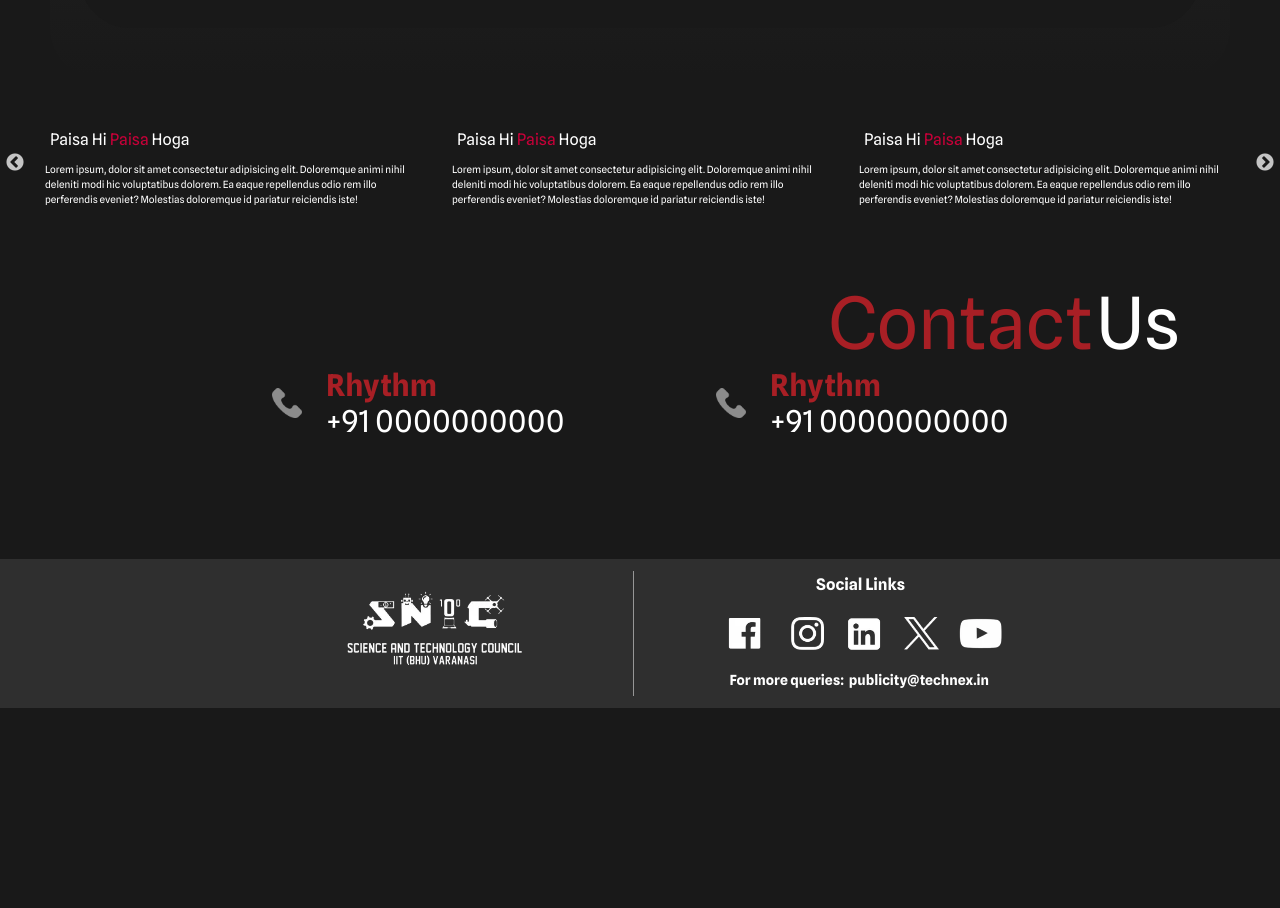
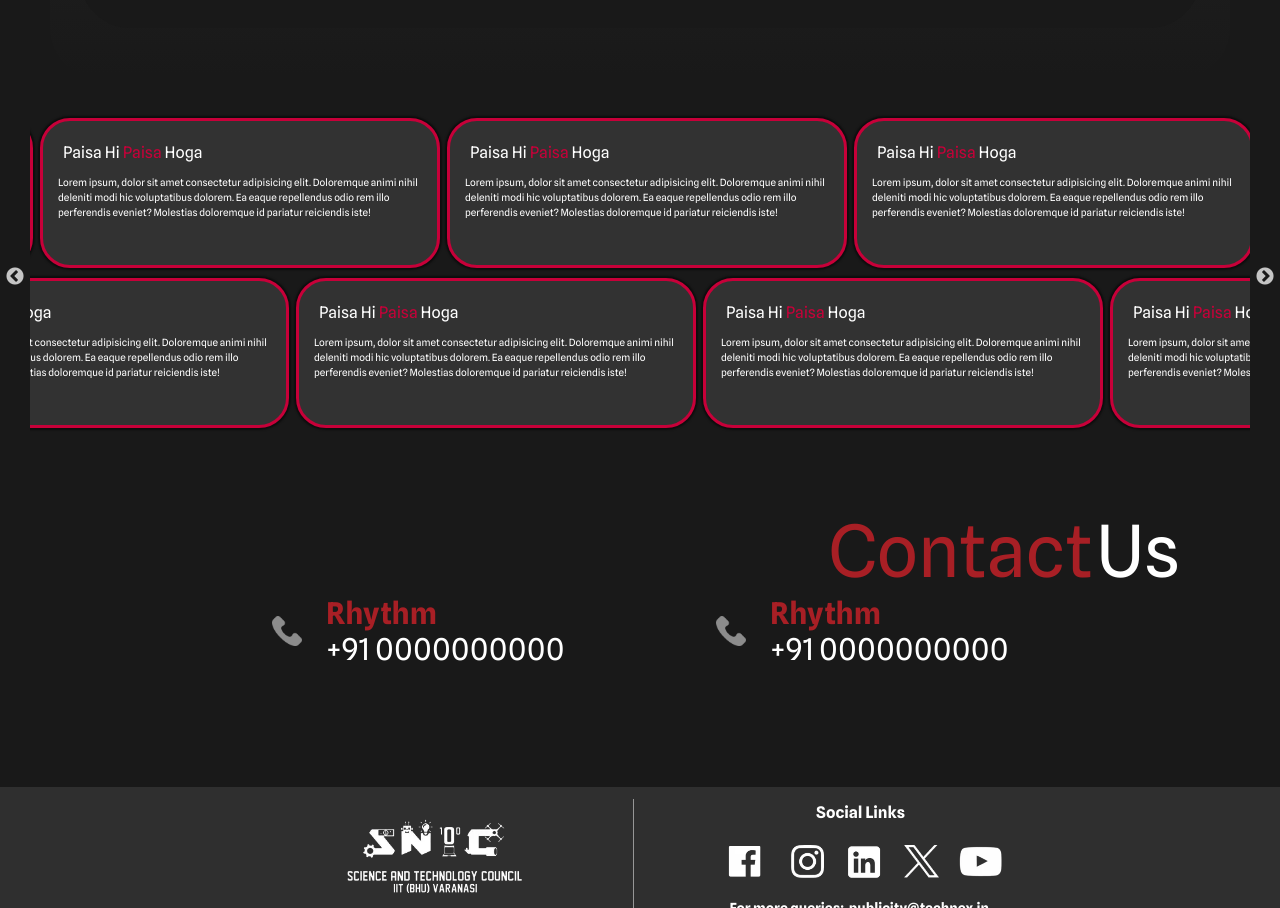
Before and after one commit to technex-iit-bhu/CA_Frontend, a Next.js app: page / in a window 1280 px wide. Shown: the part 3617-4525 px from the top of the page. Before the commit the page ends 4325 px from the top, so only its background shows below. Built offline with nearby package versions, Linux system fonts and the light colour scheme.

Commit message:
Added zig zags

```diff
--- a/src/components/carousel.tsx
+++ b/src/components/carousel.tsx
@@ -2,7 +2,7 @@ import React from "react";
 import Slider from "react-slick";
 import Head from "next/head";
 import IncentiveCard from "./incentive_card";
-import "src/styles/Incentive.module.css";
+
 
 const titletext = ["Paisa Hi ",  <span style={{color: "#C70039"}}>Paisa</span>, " Hoga"];
 const lor = `Lorem ipsum, dolor sit amet consectetur adipisicing elit. Doloremque animi nihil deleniti modi hic voluptatibus dolorem. Ea eaque repellendus odio rem illo perferendis eveniet? Molestias doloremque id pariatur reiciendis iste!`
@@ -51,10 +51,46 @@ const IncentivesCarousel = () => {
 </Head>
         <Slider {...settings}>
 
-            <IncentiveCard title={titletext} text={lor}/>
-            <IncentiveCard title={titletext} text={lor}/>
-            <IncentiveCard title={titletext} text={lor}/>
-            <IncentiveCard title={titletext} text={lor}/>
+            <div>
+            <IncentiveCard title={titletext} text={lor} />
+            <div style={{marginLeft: "20vw"}}>
+            <IncentiveCard title={titletext} text={lor} />
+            </div>
+
+            </div>
+
+
+            <div>
+            <IncentiveCard title={titletext} text={lor} />
+            <div style={{marginLeft: "20vw"}}>
+            <IncentiveCard title={titletext} text={lor} />
+            </div>
+
+            </div>
+
+            <div>
+            <IncentiveCard title={titletext} text={lor} />
+            <div style={{marginLeft: "20vw"}}>
+            <IncentiveCard title={titletext} text={lor} />
+            </div>
+
+            </div>
+
+            <div>
+            <IncentiveCard title={titletext} text={lor} />
+            <div style={{marginLeft: "20vw"}}>
+            <IncentiveCard title={titletext} text={lor} />
+            </div>
+
+            </div>
+
+
+
+
+
+
+
+
 
 
 
--- a/src/components/incentive_card.tsx
+++ b/src/components/incentive_card.tsx
@@ -8,7 +8,23 @@ interface CardProps {
 //
 const IncentiveCard: FC<CardProps> = ({title, text}) => {
     return(
-    <div className="container">
+    <div style={{
+        width: "400px",
+        height: "150px",
+        display: "block",
+        border: "10px solid #C70039",
+        borderRadius: "30px",
+        borderWidth: "3px",
+        borderColor: "#C70039",
+        backgroundColor: "#323232",
+        margin: "10px",
+        boxShadow: "0px 0px 2px 2px rgba(0, 0, 0, 0.5)",
+        overflow: "hidden"
+
+
+
+
+    }}>
         <div style={{margin: "10px"}}>
         <h2 style={{padding: "10px", color:"white"}}>{title}</h2>
         <p style={{marginLeft:"5px", fontSize:"10px", color:"white"}}>{text}</p>
--- a/src/styles/Incentive.module.css
+++ b/src/styles/Incentive.module.css
@@ -2,7 +2,7 @@
 
     width: 400px;
     height: 150px;
-    display: flex;
+    display: block;
     border: 10px solid #C70039;
     border-radius: 30px;
     border-width: 3px;
@@ -13,8 +13,3 @@
     overflow: hidden;
 
 }
-
-.flex-container {
-    display: flex;
-
-  }
```
